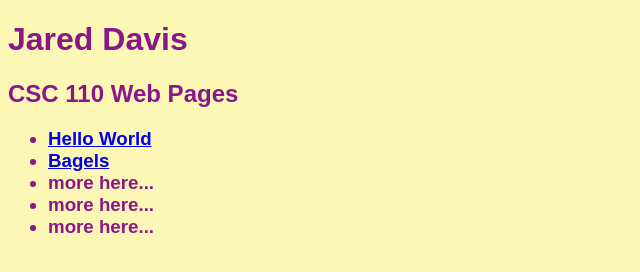
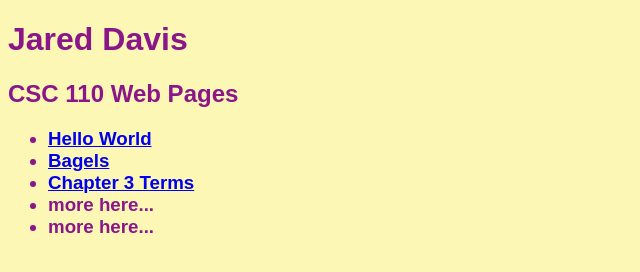
Before and after one commit to jdavis-pvcc/jdavis-pvcc.github.io, a plain HTML site: page index.html in a window 1280 px wide. Shown: the whole page, without its empty margins (0-640 px from the left). Drawn offline with Linux system fonts and the light colour scheme.

Commit message:
Added opsys to index anchor

```diff
--- a/index.html
+++ b/index.html
@@ -23,7 +23,7 @@
         <ul>
             <li><a href="helloworld.html"> Hello World </a></li>
             <li><a href="bagels.html"> Bagels </a></li>
-            <li>more here...</li>
+            <li><a href="opsys.html"> Chapter 3 Terms</a></li>
             <li>more here...</li>
             <li>more here...</li>
         </ul>
```
